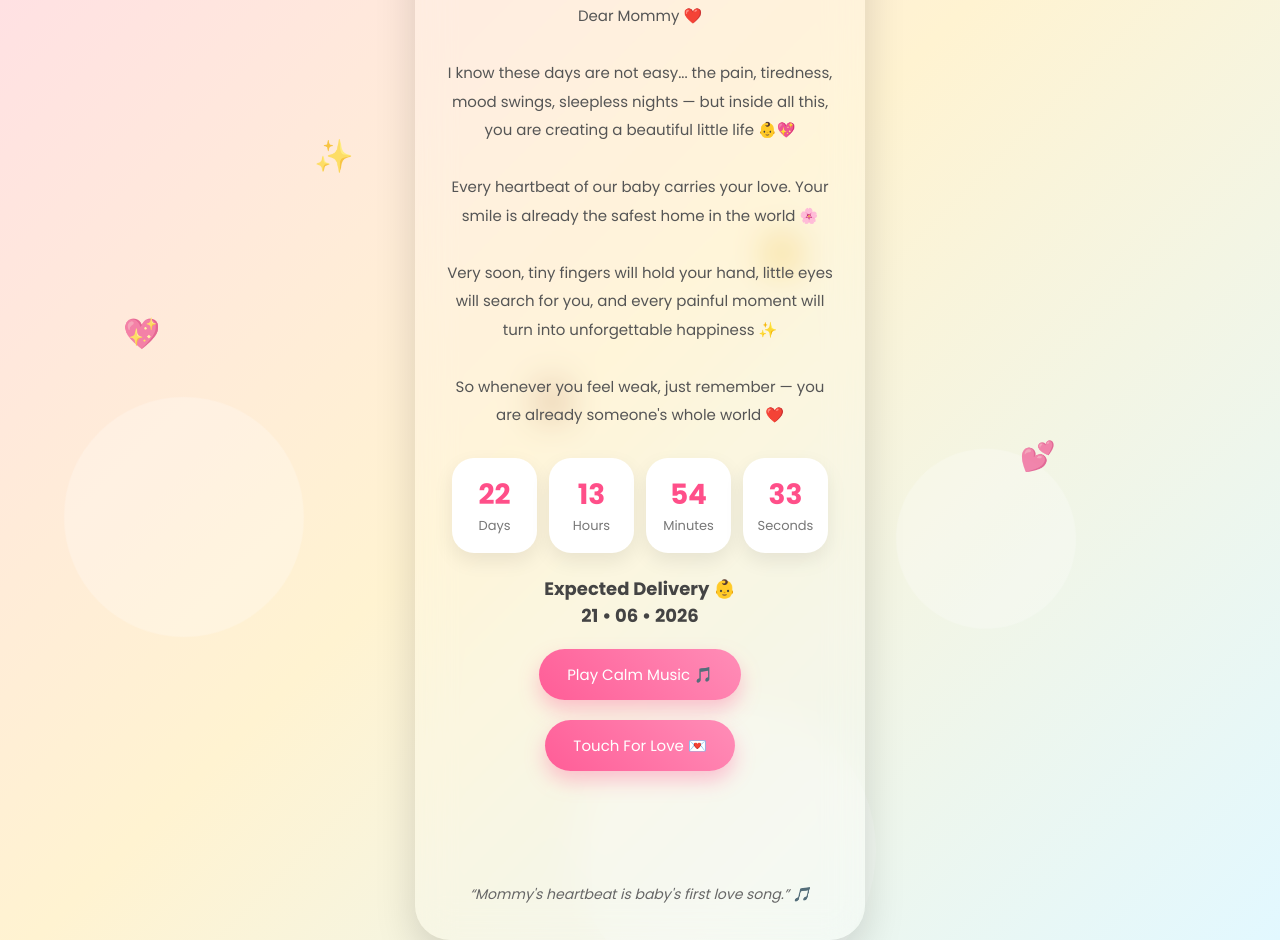
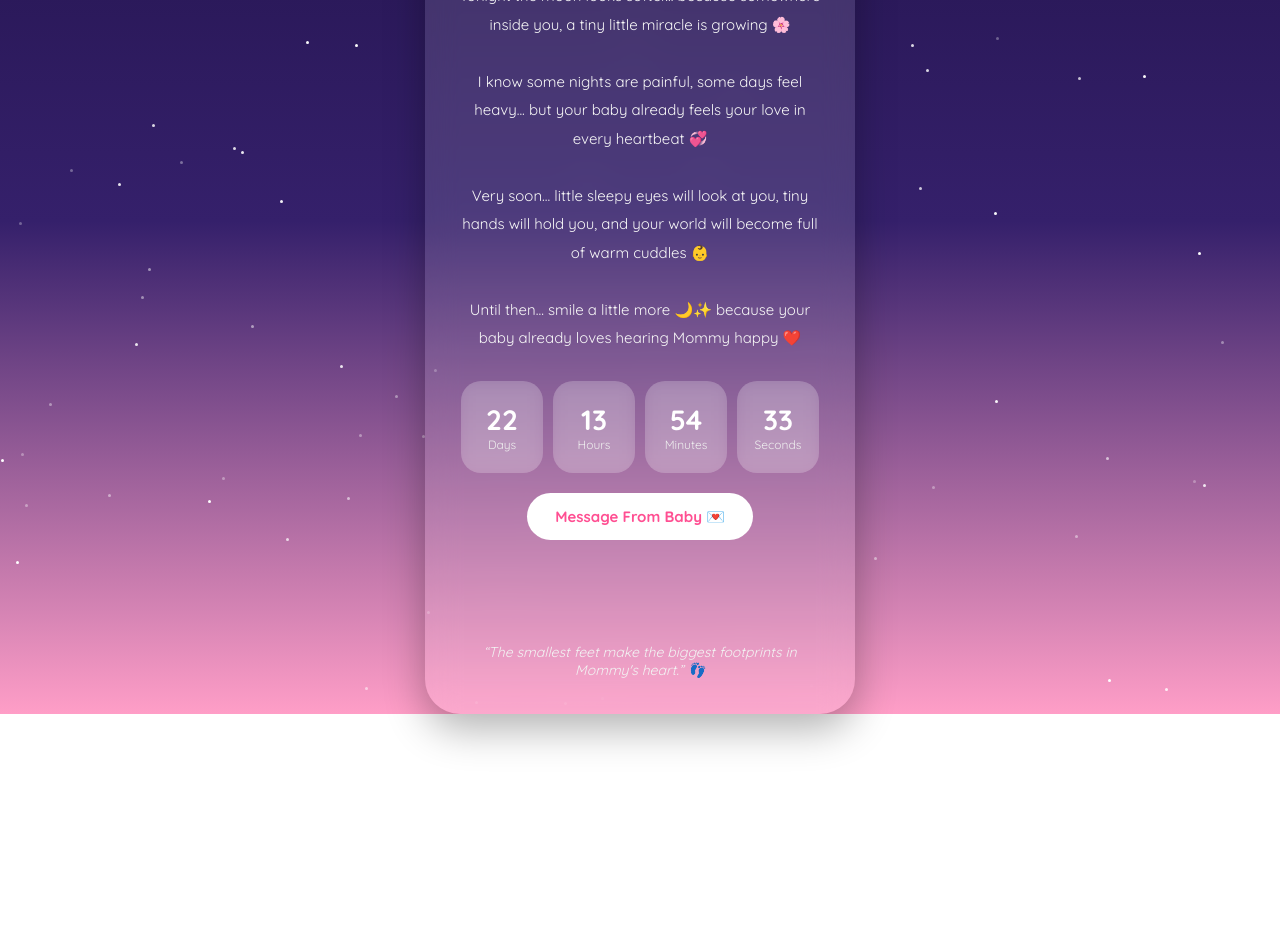
Before and after one commit to SurajX09/FinFinance, a plain HTML site: page index.html in a window 1280 px wide. Shown: the part 272-1212 px from the top of the page. After the commit the page ends 986 px from the top, so only its background shows below. Drawn offline with Linux system fonts and the light colour scheme.

Commit message:
Update index.html
done

```diff
--- a/index.html
+++ b/index.html
@@ -3,9 +3,9 @@
 <head>
 <meta charset="UTF-8">
 <meta name="viewport" content="width=device-width, initial-scale=1.0">
-<title>For My Strongest Mommy ❤️</title>
+<title>Moon Waiting For Baby 🌙</title>
 
-<link href="https://fonts.googleapis.com/css2?family=Poppins:wght@300;400;500;700&display=swap" rel="stylesheet">
+<link href="https://fonts.googleapis.com/css2?family=Quicksand:wght@400;500;700&display=swap" rel="stylesheet">
 
 <style>
 
@@ -13,105 +13,71 @@
     margin:0;
     padding:0;
     box-sizing:border-box;
-    font-family:'Poppins',sans-serif;
+    font-family:'Quicksand',sans-serif;
 }
 
 body{
     min-height:100vh;
     overflow:hidden;
+    background:linear-gradient(to bottom,#1f1147,#35206b,#ff9ec7);
     display:flex;
     justify-content:center;
     align-items:center;
-    background:linear-gradient(135deg,#ffdce8,#fff3d1,#e2f8ff);
     position:relative;
 }
 
-/* Background Blur Circles */
+/* Stars */
 
-.bg{
+.star{
     position:absolute;
-    width:100%;
-    height:100%;
-    overflow:hidden;
+    width:3px;
+    height:3px;
+    background:white;
+    border-radius:50%;
+    animation:twinkle 3s infinite ease-in-out;
 }
 
-.circle{
-    position:absolute;
-    border-radius:50%;
-    background:rgba(255,255,255,0.25);
-    animation:float 16s linear infinite;
-}
-
-.circle:nth-child(1){
-    width:240px;
-    height:240px;
-    left:5%;
-    top:80%;
-}
-
-.circle:nth-child(2){
-    width:180px;
-    height:180px;
-    left:70%;
-    top:90%;
-    animation-duration:13s;
-}
-
-.circle:nth-child(3){
-    width:300px;
-    height:300px;
-    left:45%;
-    top:100%;
-    animation-duration:20s;
-}
-
-@keyframes float{
-    0%{
-        transform:translateY(0) rotate(0deg);
+@keyframes twinkle{
+    0%,100%{
+        opacity:.3;
     }
-    100%{
-        transform:translateY(-120vh) rotate(360deg);
+    50%{
+        opacity:1;
     }
 }
 
-/* Floating Hearts */
+/* Moon */
 
-.heart{
+.moon{
     position:absolute;
-    font-size:22px;
-    opacity:0.7;
-    animation:heartFloat 10s linear infinite;
+    top:60px;
+    width:120px;
+    height:120px;
+    background:#fff8dc;
+    border-radius:50%;
+    box-shadow:0 0 50px rgba(255,255,255,0.7);
 }
 
-@keyframes heartFloat{
-    0%{
-        transform:translateY(100vh) scale(1);
-    }
-    100%{
-        transform:translateY(-120vh) scale(1.8);
-    }
-}
-
-/* Main Card */
+/* Card */
 
 .card{
     width:92%;
-    max-width:450px;
+    max-width:430px;
     padding:35px 28px;
     border-radius:35px;
-    background:rgba(255,255,255,0.18);
-    backdrop-filter:blur(18px);
-    box-shadow:0 15px 40px rgba(0,0,0,0.15);
+    background:rgba(255,255,255,0.12);
+    backdrop-filter:blur(16px);
+    box-shadow:0 15px 40px rgba(0,0,0,0.3);
     text-align:center;
-    position:relative;
     z-index:5;
-    animation:fade 1.8s ease;
+    color:white;
+    animation:fade 1.5s ease;
 }
 
 @keyframes fade{
     from{
         opacity:0;
-        transform:translateY(50px);
+        transform:translateY(40px);
     }
     to{
         opacity:1;
@@ -119,14 +85,14 @@ body{
     }
 }
 
-/* Baby Emoji */
+/* Baby */
 
 .baby{
-    font-size:78px;
-    animation:bounce 2s infinite;
+    font-size:75px;
+    animation:floatBaby 3s infinite ease-in-out;
 }
 
-@keyframes bounce{
+@keyframes floatBaby{
     0%,100%{
         transform:translateY(0);
     }
@@ -137,58 +103,48 @@ body{
 
 h1{
     margin-top:10px;
-    color:#ff4f89;
     font-size:2rem;
 }
 
-/* Emotional Text */
+/* Text */
 
-.sub{
-    margin-top:16px;
-    color:#555;
+.text{
+    margin-top:18px;
     line-height:1.9;
     font-size:15px;
+    color:#f7f7f7;
 }
 
 /* Timer */
 
-.timer-box{
+.timer{
     margin-top:28px;
     display:flex;
     justify-content:center;
-    gap:12px;
+    gap:10px;
     flex-wrap:wrap;
 }
 
-.time{
-    width:85px;
-    height:95px;
-    background:white;
-    border-radius:22px;
-    box-shadow:0 8px 20px rgba(0,0,0,0.08);
+.box{
+    width:82px;
+    height:92px;
+    background:rgba(255,255,255,0.18);
+    border-radius:20px;
+    backdrop-filter:blur(8px);
     display:flex;
     flex-direction:column;
     justify-content:center;
     align-items:center;
 }
 
-.time h2{
-    color:#ff4f89;
+.box h2{
     font-size:28px;
+    color:#fff;
 }
 
-.time span{
-    color:#777;
-    font-size:13px;
-}
-
-/* Delivery Date */
-
-.date{
-    margin-top:22px;
-    color:#444;
-    font-size:18px;
-    font-weight:600;
+.box span{
+    font-size:12px;
+    color:#eee;
 }
 
 /* Buttons */
@@ -198,35 +154,34 @@ button{
     border:none;
     padding:14px 28px;
     border-radius:40px;
-    background:linear-gradient(45deg,#ff5d97,#ff8db7);
-    color:white;
+    background:white;
+    color:#ff4f92;
     font-size:15px;
+    font-weight:700;
     cursor:pointer;
-    transition:0.3s;
-    box-shadow:0 10px 20px rgba(255,93,151,.35);
+    transition:.3s;
 }
 
 button:hover{
     transform:scale(1.05);
 }
 
-/* Love Message */
+/* Message */
 
-#message{
+#msg{
     margin-top:18px;
-    color:#ff3c7d;
+    min-height:60px;
+    color:#fff4c8;
+    line-height:1.8;
     font-weight:600;
-    line-height:1.8;
-    min-height:70px;
-    transition:.4s;
 }
 
 /* Footer */
 
 .footer{
     margin-top:25px;
-    color:#666;
     font-size:14px;
+    color:#f2f2f2;
     font-style:italic;
 }
 
@@ -235,180 +190,160 @@ button:hover{
 
 <body>
 
-<!-- Background -->
-<div class="bg">
-    <div class="circle"></div>
-    <div class="circle"></div>
-    <div class="circle"></div>
-</div>
+<div class="moon"></div>
 
-<!-- Floating Hearts -->
-<div class="heart" style="left:10%; animation-duration:11s;">💖</div>
-<div class="heart" style="left:25%; animation-duration:9s;">✨</div>
-<div class="heart" style="left:42%; animation-duration:12s;">🧸</div>
-<div class="heart" style="left:60%; animation-duration:10s;">👶</div>
-<div class="heart" style="left:80%; animation-duration:13s;">💕</div>
+<!-- Stars -->
+<script>
+for(let i=0;i<100;i++){
+    let star=document.createElement("div");
+    star.className="star";
 
-<!-- Main Card -->
+    star.style.left=Math.random()*100+"%";
+    star.style.top=Math.random()*100+"%";
+
+    star.style.animationDuration=(Math.random()*3+2)+"s";
+
+    document.body.appendChild(star);
+}
+</script>
 
 <div class="card">
 
-    <div class="baby">🤰💞</div>
+    <div class="baby">🌙👶💖</div>
 
-    <h1>For My Strongest Rutu Mommy</h1>
+    <h1>Baby Is Coming...</h1>
 
-    <p class="sub">
-        Dear Mommy ❤️<br><br>
+    <div class="text">
 
-        I know these days are not easy...
-        the pain, tiredness, mood swings, sleepless nights —
-        but inside all this, you are creating a beautiful little life 👶💖
+        Hey Mommy ❤️
         <br><br>
 
-        Every heartbeat of our baby carries your love.
-        Your smile is already the safest home in the world 🌸
+        Tonight the moon looks softer...
+        because somewhere inside you,
+        a tiny little miracle is growing 🌸
         <br><br>
 
-        Very soon, tiny fingers will hold your hand,
-        little eyes will search for you,
-        and every painful moment will turn into unforgettable happiness ✨
+        I know some nights are painful,
+        some days feel heavy...
+        but your baby already feels your love in every heartbeat 💞
         <br><br>
 
-        So whenever you feel weak, just remember —
-        you are already someone's whole world ❤️
-    </p>
+        Very soon...
+        little sleepy eyes will look at you,
+        tiny hands will hold you,
+        and your world will become full of warm cuddles 👶
+        <br><br>
+
+        Until then...
+        smile a little more 🌙✨
+        because your baby already loves hearing Mommy happy ❤️
+
+    </div>
 
     <!-- Timer -->
 
-    <div class="timer-box">
+    <div class="timer">
 
-        <div class="time">
+        <div class="box">
             <h2 id="days">0</h2>
             <span>Days</span>
         </div>
 
-        <div class="time">
+        <div class="box">
             <h2 id="hours">0</h2>
             <span>Hours</span>
         </div>
 
-        <div class="time">
+        <div class="box">
             <h2 id="minutes">0</h2>
             <span>Minutes</span>
         </div>
 
-        <div class="time">
+        <div class="box">
             <h2 id="seconds">0</h2>
             <span>Seconds</span>
         </div>
 
     </div>
 
-    <div class="date">
-        Expected Delivery 👶 <br>
-        21 • 06 • 2026
-    </div>
-
-    <!-- Music -->
-
-    <audio id="bgMusic" loop>
-        <source src="https://www.bensound.com/bensound-music/bensound-love.mp3" type="audio/mp3">
-    </audio>
-
-    <button onclick="playMusic()">
-        Play Calm Music 🎵
+    <button onclick="showMessage()">
+        Message From Baby 💌
     </button>
 
-    <br>
-
-    <button onclick="showMessage()">
-        Touch For Love 💌
-    </button>
-
-    <!-- Dynamic Message -->
-
-    <div id="message"></div>
+    <div id="msg"></div>
 
     <div class="footer">
-        “Mommy's heartbeat is baby's first love song.” 🎵
+        “The smallest feet make the biggest footprints in Mommy's heart.” 👣
     </div>
 
 </div>
 
 <script>
 
-/* Countdown Timer */
+/* Countdown */
 
 const targetDate = new Date("2026-06-21T00:00:00").getTime();
 
-function updateTimer(){
+function timer(){
 
     const now = new Date().getTime();
 
     const distance = targetDate - now;
 
-    const days = Math.floor(distance / (1000 * 60 * 60 * 24));
+    const days = Math.floor(distance / (1000*60*60*24));
 
     const hours = Math.floor(
-        (distance % (1000 * 60 * 60 * 24))
-        / (1000 * 60 * 60)
+        (distance % (1000*60*60*24))
+        / (1000*60*60)
     );
 
     const minutes = Math.floor(
-        (distance % (1000 * 60 * 60))
-        / (1000 * 60)
+        (distance % (1000*60*60))
+        / (1000*60)
     );
 
     const seconds = Math.floor(
-        (distance % (1000 * 60))
+        (distance % (1000*60))
         / 1000
     );
 
-    document.getElementById("days").innerHTML = days;
-    document.getElementById("hours").innerHTML = hours;
-    document.getElementById("minutes").innerHTML = minutes;
-    document.getElementById("seconds").innerHTML = seconds;
+    document.getElementById("days").innerHTML=days;
+    document.getElementById("hours").innerHTML=hours;
+    document.getElementById("minutes").innerHTML=minutes;
+    document.getElementById("seconds").innerHTML=seconds;
 }
 
-setInterval(updateTimer,1000);
+setInterval(timer,1000);
 
-updateTimer();
+timer();
 
-/* Emotional Messages */
+/* Baby Messages */
 
-const messages = [
+const messages=[
 
-"Your pain is temporary... but the love coming into your life is forever ❤️",
+"Mommy... I can already feel your love ❤️",
 
-"Every difficult moment is bringing your little angel closer 👶",
+"Every heartbeat of yours feels like home to me 👶",
 
-"You are already the safest place in the world for your baby 🌸",
+"Please smile Mommy... your smile reaches me too 🌸",
 
-"One day your baby will call you ‘Mama’ and every pain will feel worth it 💖",
+"I am waiting to hold your finger forever 🧸",
 
-"Your strength today will become your baby's happiness tomorrow ✨",
+"You are my whole world already 💞",
 
-"Behind every kick is a tiny soul waiting to hug you forever 🧸",
+"Mommy, thank you for being strong for me ✨",
 
-"Mommy, you are doing better than you think ❤️",
+"I cannot wait to sleep in your arms ❤️",
 
-"Your baby will smile because of your love first 😊",
-
-"Even on hard days, you are creating a miracle 💞"
+"Your voice is already my favorite sound 🌙"
 
 ];
 
 function showMessage(){
 
-    const random = Math.floor(Math.random() * messages.length);
+    const random=Math.floor(Math.random()*messages.length);
 
-    document.getElementById("message").innerHTML = messages[random];
-}
-
-/* Music */
-
-function playMusic(){
-    document.getElementById("bgMusic").play();
+    document.getElementById("msg").innerHTML=messages[random];
 }
 
 </script>
```
